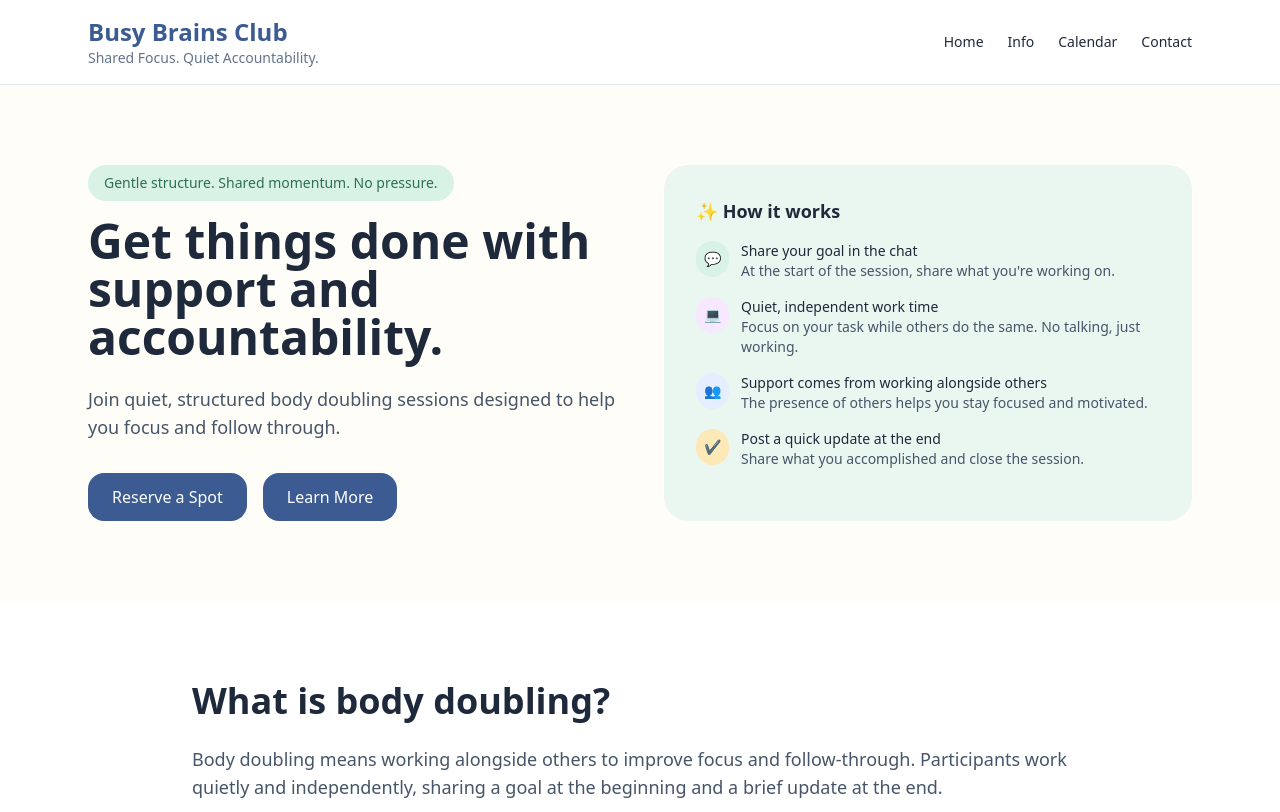
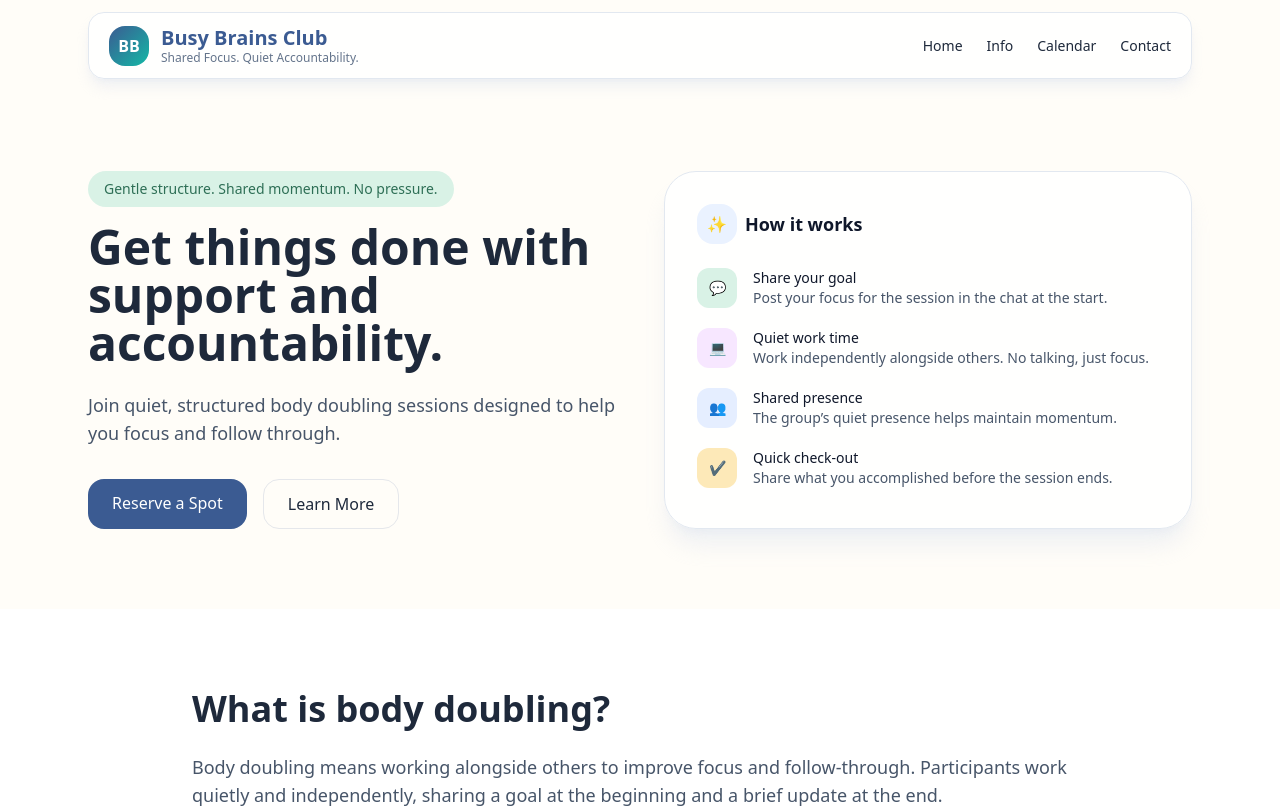
Before and after one commit to kellilynnruhl-ux/busybrainsclub, a plain HTML site: page index.html in a window 1280 px wide. Shown: the top 812 px of the page. Drawn offline with nearby package versions, Linux system fonts and the light colour scheme.

Commit message:
Update index.html

```diff
--- a/index.html
+++ b/index.html
@@ -9,17 +9,35 @@
 <body class="bg-[#FFFDF8] text-slate-800">
 
   <!-- NAV -->
-  <nav class="sticky top-0 z-50 border-b border-slate-200 bg-white/90 backdrop-blur-sm">
-    <div class="mx-auto flex max-w-6xl items-center justify-between px-6 py-4">
+  <nav class="sticky top-0 z-50">
+    <div class="mx-auto max-w-6xl px-6 py-3">
+      <div class="flex items-center justify-between rounded-2xl border border-slate-200 bg-white/80 backdrop-blur-md px-5 py-3 shadow-lg shadow-slate-200/60">
+        <div class="flex items-center gap-3">
+          <div class="h-10 w-10 rounded-2xl bg-gradient-to-br from-[#3B5B92] to-[#14B8A6] flex items-center justify-center text-white font-bold">BB</div>
           <div>
-        <h1 class="text-2xl font-bold text-[#3B5B92]">Busy Brains Club</h1>
-        <p class="text-sm text-slate-500">Shared Focus. Quiet Accountability.</p>
+            <h1 class="text-xl font-bold text-[#3B5B92] leading-tight">Busy Brains Club</h1>
+            <p class="text-xs text-slate-500">Shared Focus. Quiet Accountability.</p>
           </div>
-      <div class="flex gap-6 text-sm font-medium">
-        <a href="#home">Home</a>
-        <a href="#about">Info</a>
-        <a href="#calendar">Calendar</a>
-        <a href="#contact">Contact</a>
+        </div>
+
+        <div class="flex items-center gap-6 text-sm font-medium">
+          <a href="#home" class="relative group">
+            Home
+            <span class="absolute left-0 -bottom-1 h-0.5 w-0 bg-[#3B5B92] transition-all group-hover:w-full"></span>
+          </a>
+          <a href="#about" class="relative group">
+            Info
+            <span class="absolute left-0 -bottom-1 h-0.5 w-0 bg-[#3B5B92] transition-all group-hover:w-full"></span>
+          </a>
+          <a href="#calendar" class="relative group">
+            Calendar
+            <span class="absolute left-0 -bottom-1 h-0.5 w-0 bg-[#3B5B92] transition-all group-hover:w-full"></span>
+          </a>
+          <a href="#contact" class="relative group">
+            Contact
+            <span class="absolute left-0 -bottom-1 h-0.5 w-0 bg-[#3B5B92] transition-all group-hover:w-full"></span>
+          </a>
+        </div>
       </div>
     </div>
   </nav>
@@ -36,44 +54,47 @@
       </p>
       <div class="mt-8 flex gap-4">
         <a href="#calendar" class="bg-[#3B5B92] text-white px-6 py-3 rounded-2xl">Reserve a Spot</a>
-        <a href="#about" class="bg-[#3B5B92] text-white px-6 py-3 rounded-2xl">Learn More</a>
+        <a href="#about" class="border px-6 py-3 rounded-2xl">Learn More</a>
       </div>
     </div>
 
-    <div class="bg-[#EAF7F1] p-8 rounded-3xl">
-  <h3 class="font-semibold text-lg mb-4">✨ How it works</h3>
+    <div class="bg-white/80 backdrop-blur-sm p-8 rounded-[2rem] border border-slate-200 shadow-xl shadow-slate-200/60">
+      <div class="flex items-center gap-2 mb-6">
+        <div class="h-10 w-10 rounded-2xl bg-[#EAF2FF] flex items-center justify-center">✨</div>
+        <h3 class="font-semibold text-lg text-slate-900">How it works</h3>
+      </div>
 
-  <div class="space-y-4 text-sm">
+      <div class="space-y-5 text-sm">
 
-    <div class="flex gap-3 items-start">
-      <div class="bg-[#D9F2E6] p-2 rounded-full">💬</div>
+        <div class="flex gap-4 items-start">
+          <div class="h-10 w-10 rounded-xl bg-[#D9F2E6] flex items-center justify-center">💬</div>
           <div>
-        <p class="font-medium">Share your goal in the chat</p>
-        <p class="text-slate-600">At the start of the session, share what you're working on.</p>
+            <p class="font-medium text-slate-900">Share your goal</p>
+            <p class="text-slate-600">Post your focus for the session in the chat at the start.</p>
           </div>
         </div>
 
-    <div class="flex gap-3 items-start">
-      <div class="bg-[#F7E7FF] p-2 rounded-full">💻</div>
+        <div class="flex gap-4 items-start">
+          <div class="h-10 w-10 rounded-xl bg-[#F7E7FF] flex items-center justify-center">💻</div>
           <div>
-        <p class="font-medium">Quiet, independent work time</p>
-        <p class="text-slate-600">Focus on your task while others do the same. No talking, just working.</p>
+            <p class="font-medium text-slate-900">Quiet work time</p>
+            <p class="text-slate-600">Work independently alongside others. No talking, just focus.</p>
           </div>
         </div>
 
-    <div class="flex gap-3 items-start">
-      <div class="bg-[#E5EEFF] p-2 rounded-full">👥</div>
+        <div class="flex gap-4 items-start">
+          <div class="h-10 w-10 rounded-xl bg-[#E5EEFF] flex items-center justify-center">👥</div>
           <div>
-        <p class="font-medium">Support comes from working alongside others</p>
-        <p class="text-slate-600">The presence of others helps you stay focused and motivated.</p>
+            <p class="font-medium text-slate-900">Shared presence</p>
+            <p class="text-slate-600">The group’s quiet presence helps maintain momentum.</p>
           </div>
         </div>
 
-    <div class="flex gap-3 items-start">
-      <div class="bg-[#FDE9B8] p-2 rounded-full">✔️</div>
+        <div class="flex gap-4 items-start">
+          <div class="h-10 w-10 rounded-xl bg-[#FDE9B8] flex items-center justify-center">✔️</div>
           <div>
-        <p class="font-medium">Post a quick update at the end</p>
-        <p class="text-slate-600">Share what you accomplished and close the session.</p>
+            <p class="font-medium text-slate-900">Quick check-out</p>
+            <p class="text-slate-600">Share what you accomplished before the session ends.</p>
           </div>
         </div>
 
```
Lines whose indentation alone changed are shown as unchanged.
